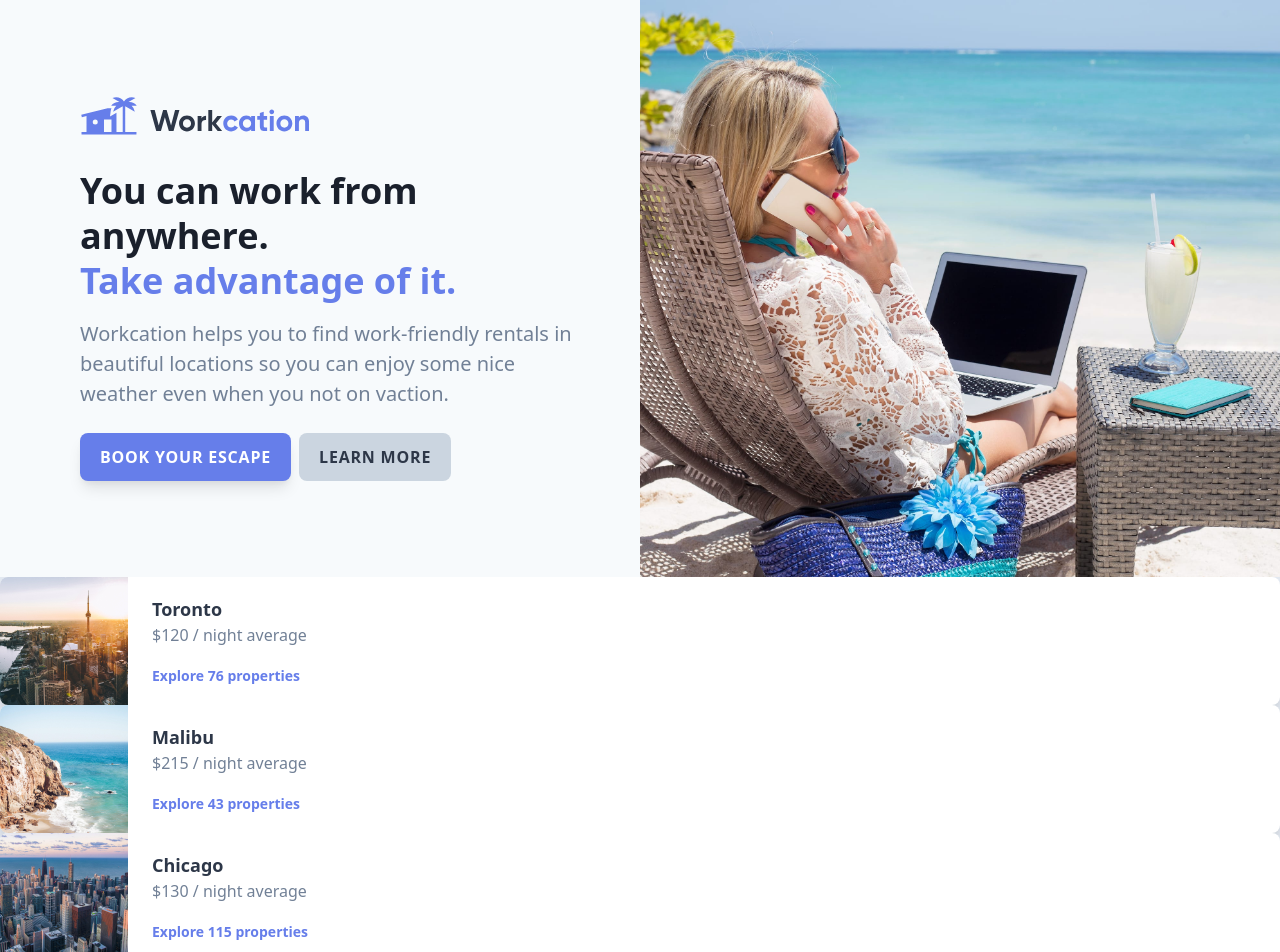
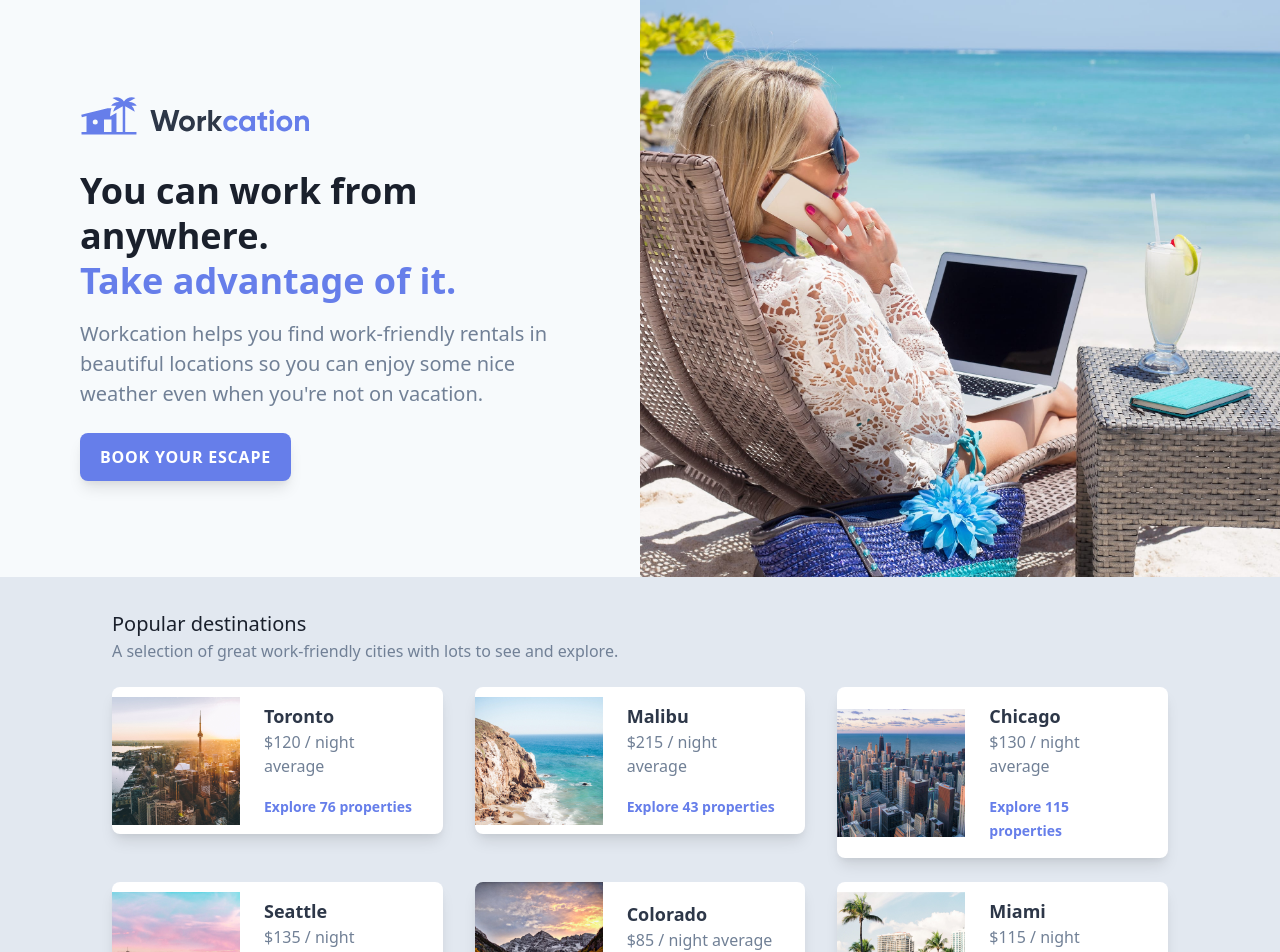
Before and after one commit to elrypto/react-ts-tailwind-sandbox, a React (Create React App) app: page / in a window 1280 px wide. Shown: the top 952 px of the page. Built offline with nearby package versions, Linux system fonts and the light colour scheme.

Commit message:
fixed destination layout

```diff
--- a/src/App.tsx
+++ b/src/App.tsx
@@ -1,17 +1,27 @@
 import React from 'react';
+import { ShowDestinations } from './components/ui/ShowDestinations';
 import { WorkcationCard } from './components/ui/WorkcationCard';
-import { ShowDestinations } from './components/ui/ShowDestinations';
+
+
 
 
 const App = () => {
-
   return (
-    <>
+    <div id="app">
       <WorkcationCard />
 
       <ShowDestinations />
-    </>
-  );
+    </div >
+  )
 }
 
 export default App;
+
+/* return (
+<div id="app">
+        <div className="bg-gray-100 flex">
+          <WorkcationCard />
+          <ShowDestinations />
+        </div>
+      </div>
+      );*/
--- a/src/components/ui/DestinationCard.tsx
+++ b/src/components/ui/DestinationCard.tsx
@@ -1,12 +1,11 @@
 import React from 'react'
 import { Destination } from '../common/Interfaces'
-
-
 
 export const DestinationCard = ({ averagePrice, propertyCount, imageUrl, city, imageAlt }: Destination) => {
   console.log('imgurl:', imageUrl);
 
   return (
+    <div className="mt-6 w-full px-4 lg:w-1/2 xl:w-1/3">
       <div className="flex items-center rounded-lg bg-white shadow-lg overflow-hidden">
         <img className="h-32 w-32 flex-shrink-0" src={require(`./../../img/${imageUrl}`)} alt={imageAlt} />
         <div className="px-6 py-4">
@@ -17,5 +16,6 @@ export const DestinationCard = ({ averagePrice, propertyCount, imageUrl, city, i
           </div>
         </div>
       </div>
+    </div>
   )
 }
--- a/src/components/ui/ShowDestinations.tsx
+++ b/src/components/ui/ShowDestinations.tsx
@@ -4,10 +4,20 @@ import { DestinationCard } from './DestinationCard';
 
 export const ShowDestinations = () => {
   // console.log("destinations:", Destinations);
-
   return (
     <>
-      {Destinations.map((d) => <DestinationCard {...d} />)}
+      <div>
+        <div className="max-w-md sm:max-w-xl lg:max-w-6xl mx-auto px-8 lg:px-12 py-8">
+          <h2 className="text-xl text-gray-900">Popular destinations</h2>
+          <p className="text-gray-600">A selection of great work-friendly
+          cities with lots to see and explore.</p>
+          <div className="flex flex-wrap -mx-4">
+
+            {Destinations.map((d) => <DestinationCard {...d} />)}
+
+          </div>
+        </div>
+      </div>
     </>
   )
 }
--- a/src/components/ui/WorkcationCard.tsx
+++ b/src/components/ui/WorkcationCard.tsx
@@ -7,36 +7,31 @@ import BeachWork from './../../img/beach-work.jpg';
 export const WorkcationCard = () => {
 
   return (
+    <>
       <div className="bg-gray-100 flex">
         <div className="px-8 py-12 max-w-md mx-auto sm:max-w-xl lg:max-w-full lg:w-1/2 lg:py-24 lg:px-12">
           <div className="xl:max-w-lg xl:ml-auto">
             <img className="h-10" src={Logo} alt="Workcation" />
             <img className="mt-6 rounded-lg shadow-xl sm:mt-8 sm:h-64 sm:w-full sm:object-cover sm:object-center lg:hidden"
-            src={BeachWork} alt="Woman workcationing on the beach" />
+              src={BeachWork}
+              alt="Woman workcationing on the beach"
+            />
             <h1 className="mt-6 text-2xl font-bold text-gray-900 leading-tight sm:mt-8 sm:text-4xl lg:text-3xl xl:text-4xl">
               You can work from anywhere.
-          <br className="hidden md:inline" />
-            <span className="text-indigo-500">Take advantage of it.</span>
+            <br className="hidden lg:inline" /><span className="text-indigo-500">Take advantage of it.</span>
             </h1>
             <p className="mt-2 text-gray-600 sm:mt-4 sm:text-xl">
-            Workcation helps you to find work-friendly rentals in beautiful
-            locations so you can enjoy some nice weather even when you
-            not on vaction.
+              Workcation helps you find work-friendly rentals in beautiful locations so you can enjoy some nice weather even when you're not on vacation.
           </p>
             <div className="mt-4 sm:mt-6">
-            <Button type="primary" twClasses="sm:text-base shadow-lg">
-              Book your escape
-            </Button>
-            <Button twClasses="ml-2 btn-gray sm:text-base">
-              Learn More
-            </Button>
+              <Button type="primary" twClasses="btn btn-indigo shadow-lg sm:text-base">Book your escape</Button>
             </div>
           </div>
         </div>
         <div className="hidden lg:block lg:w-1/2 lg:relative">
-        <img className="absolute inset-0 h-full w-full object-cover object-center" src={BeachWork}
-          alt="Woman workcationing on the beach" />
+          <img className="absolute inset-0 h-full w-full object-cover object-center" src={BeachWork} alt="Woman workcationing on the beach" />
         </div>
       </div>
+    </>
   )
 }
```
Lines whose indentation alone changed are shown as unchanged.
